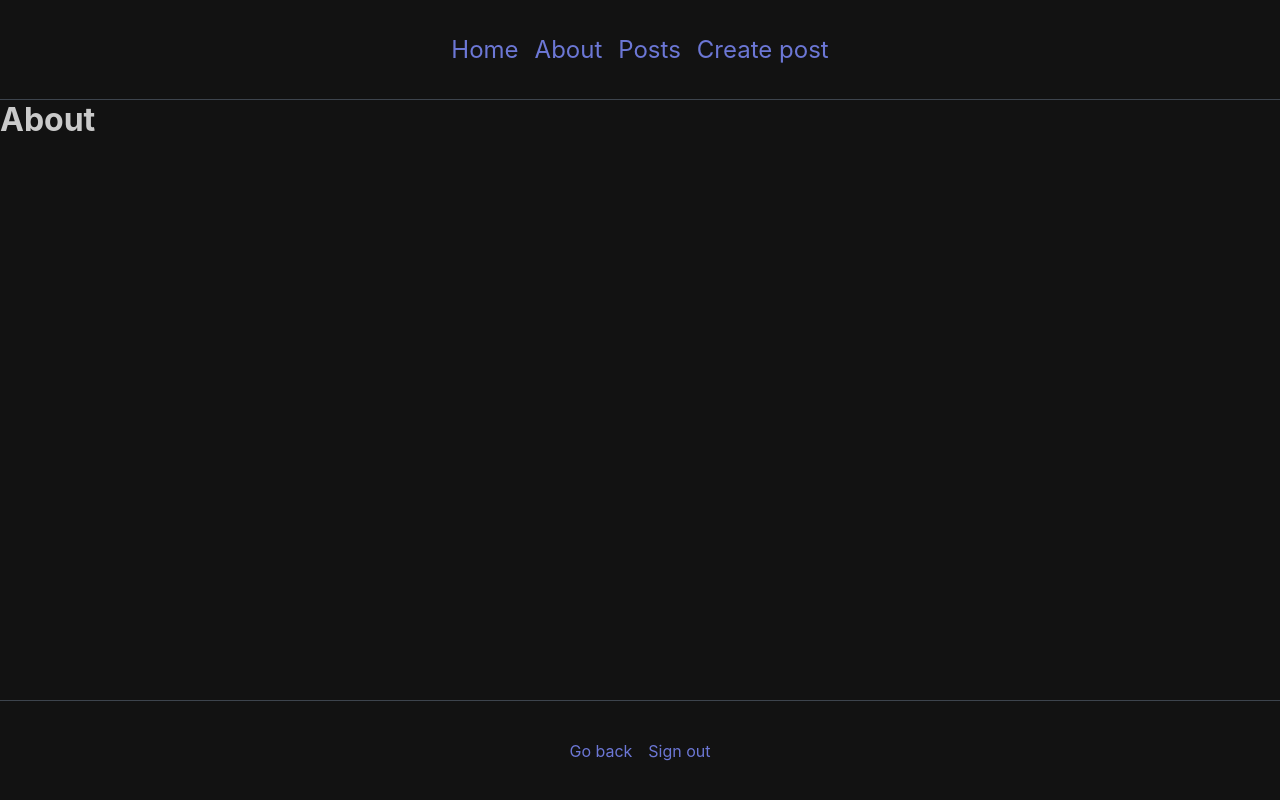
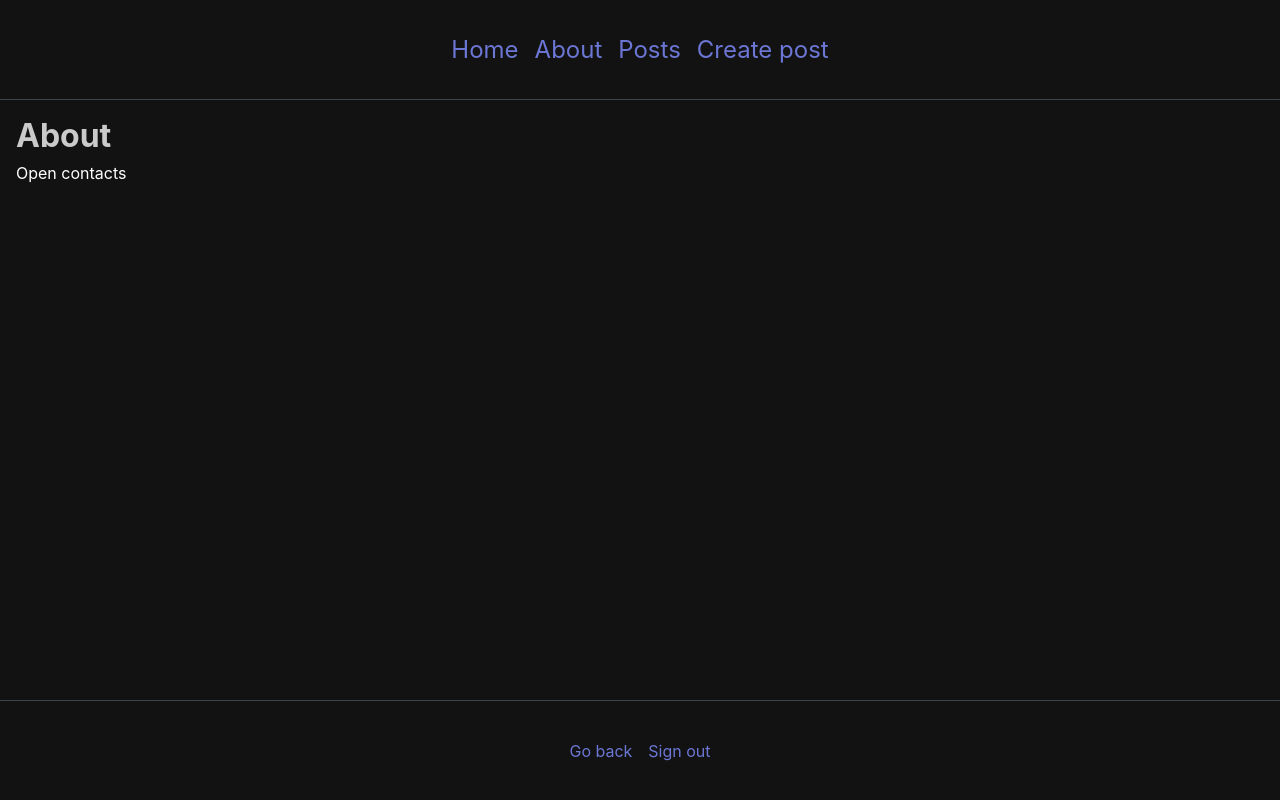
Before and after one commit to DmitryAgalakov/routing, a React (Create React App) app: page /about in a window 1280 px wide. Built offline with nearby package versions, Linux system fonts and the light colour scheme.

Commit message:
Added nested routes.

```diff
--- a/src/App.tsx
+++ b/src/App.tsx
@@ -21,7 +21,9 @@ function App() {
           <Routes>
             <Route path="/" element={<Layout />}>
               <Route index element={<Home />} />
-              <Route path="about" element={<About />} />
+              <Route path="about/*" element={<About />}>
+                <Route path="contacts" element={<span>Route with our contacts.</span>} />
+              </Route>
               {/* Переадресация */}
               <Route path="about-us" element={<Navigate to={'/about'} replace />} />
               <Route path="posts" element={<Posts />} />
--- a/src/pages/About.tsx
+++ b/src/pages/About.tsx
@@ -1,9 +1,19 @@
-interface Props {}
+import { Link, Outlet } from 'react-router-dom';
 
-export function About(props: Props) {
+export function About() {
   return (
-    <div>
+    <div style={{ display: 'flex', flexDirection: 'column', padding: '16px', alignItems: 'flex-start', gap: '8px' }}>
       <h1>About</h1>
+      <Link style={{ color: 'white' }} to="contacts">
+        Open contacts
+      </Link>
+      <Outlet />
+
+      {/* Либо вложенные роуты можно определять так.
+       Нужно заворачивать в <Routes/> и тогда не нужно использовать <Outlet/> */}
+      {/* <Routes>
+        <Route path="contacts" element={<span>Route with our contacts.</span>} />
+      </Routes> */}
     </div>
   );
 }
```
